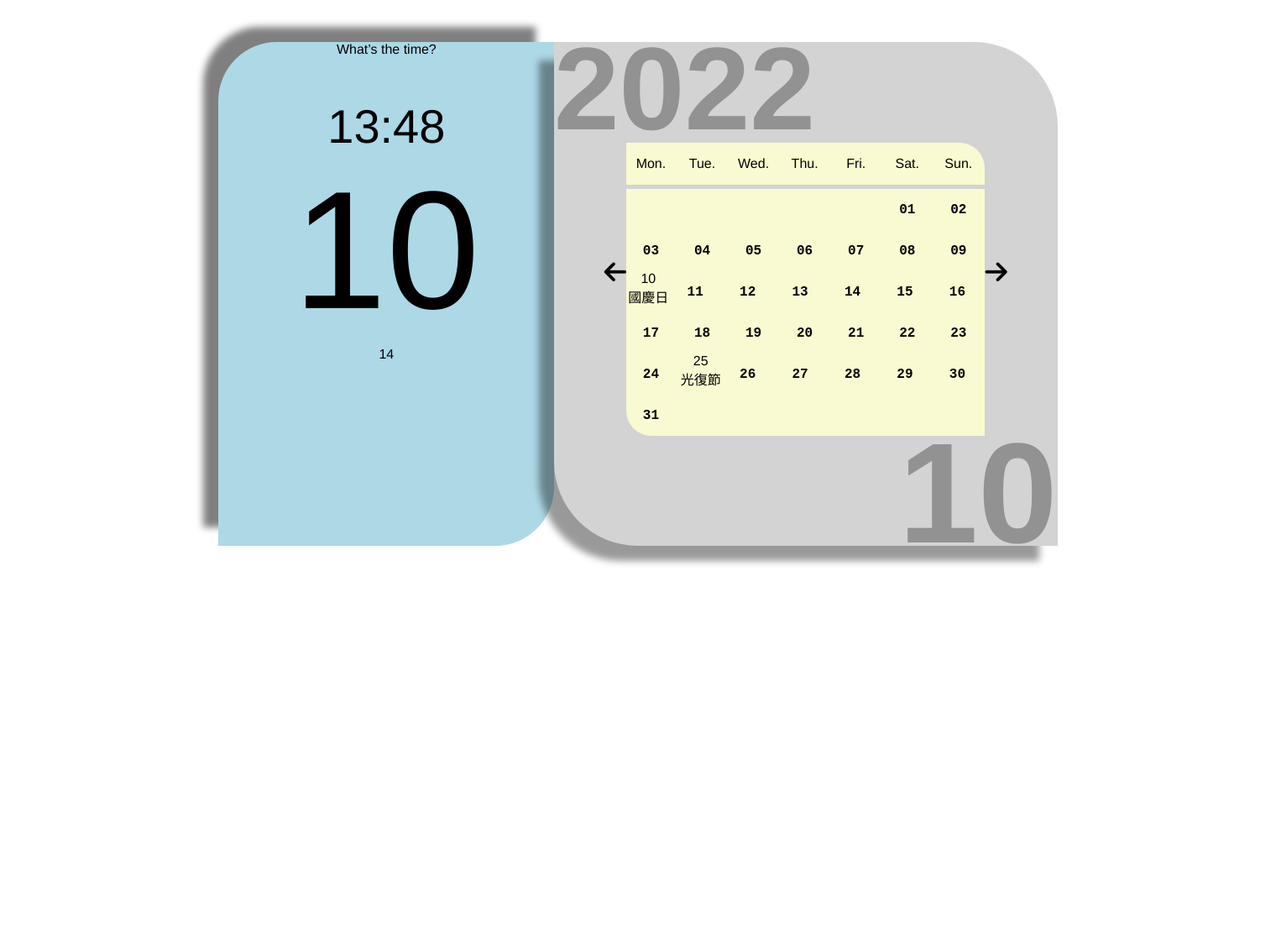
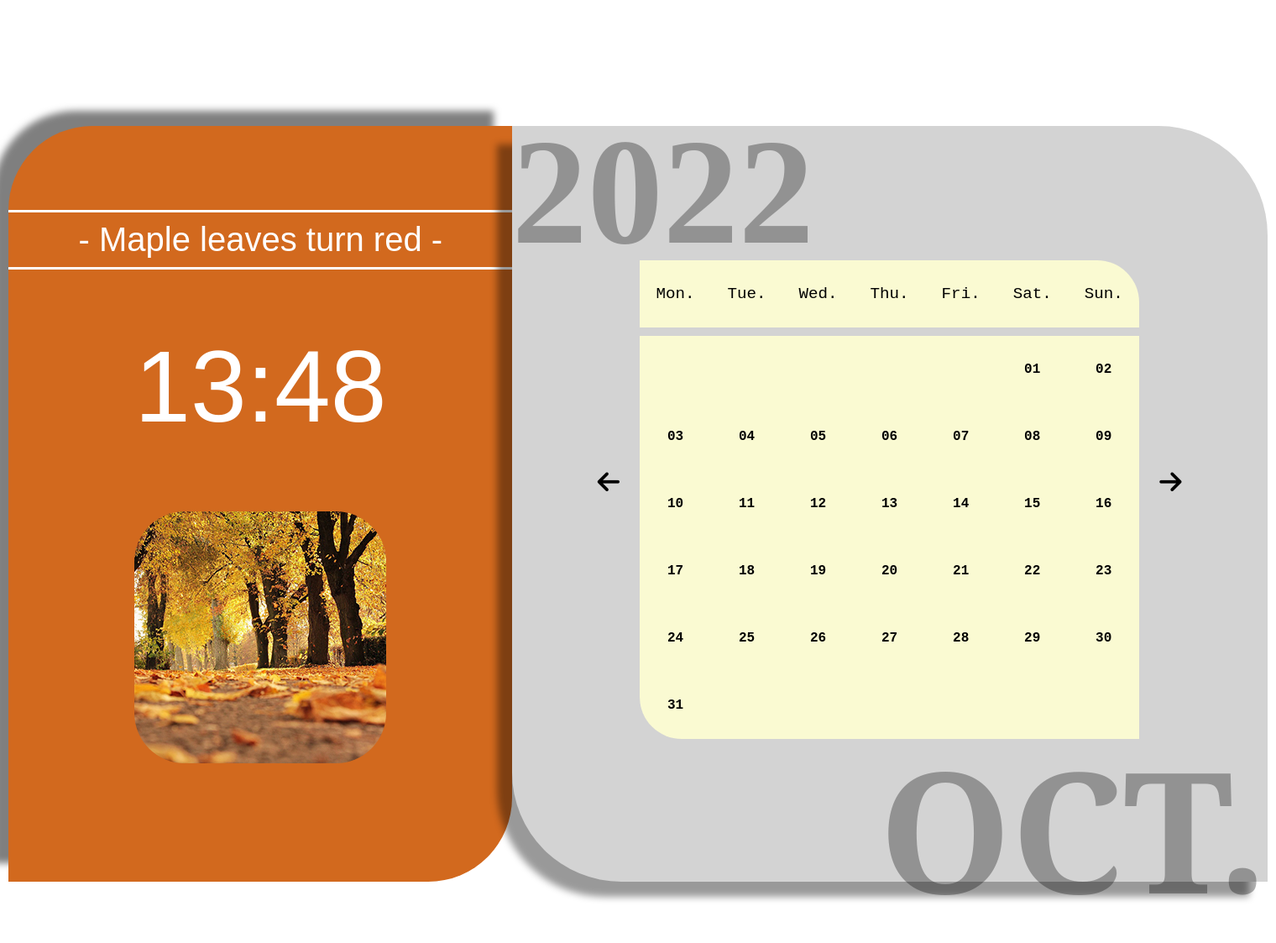
Before and after one commit to luchiahsuan/pra_school, a PHP site: page /calendar_copy.php?y=2022&m=10 in a window 1520 px wide. Shown: the whole page at 84% size. Before the commit the page ends 673 px from the top, so only its background shows below. Run offline with PHP 8.4, Linux system fonts and the light colour scheme; some libraries are stand-ins or nearby versions.

Commit message:
萬年曆作業變更細部結構

```diff
--- a/hw-calender/calendar_copy.php
+++ b/hw-calender/calendar_copy.php
@@ -12,7 +12,6 @@
         * {
             box-sizing: border-box;
             margin: 0 auto;
-            font-family: 'Franklin Gothic Medium', 'Arial Narrow', Arial, sans-serif;
         }
 
 
@@ -20,37 +19,64 @@
             display: flex;
             margin: 0 auto;
             flex-direction: row;
-            width: 1000px;
-            height: 600px;
-            margin-top: 50px;
+            width: 1500px;
+            height: 900px;
+            margin-top: 150px;
         }
 
-        .month-l1 {
-            border-radius: 70px 0 70px 0;
-            flex-basis: 400px;
-            background-color: lightblue;
+        .word {
+            margin-top: 100px;
+            font-size: 40px;
+            border-style: solid none solid none;
+            padding: 10px 0 10px 0;
+
+        }
+
+        .sp,
+        .sum,
+        .aut,
+        .win {
+            border-radius: 100px 0 100px 0;
+            flex-basis: 600px;
             box-shadow: -20px -20px 8px -2px rgba(0, 0, 0, 0.5);
             text-align: center;
+            color: white;
+            font-family: Arial, Helvetica, sans-serif;
         }
 
-        /* .month-l2 {
-            height: 600px;
-            width: 500px;
-            background-color: lightblue;
-        } */
 
-        .l-year {
-            margin-top: 50px;
-            font-size: 7vh;
+
+        .sp {
+            background-color: #76c0ef;
+
         }
 
-        .l-month {
-            font-size: 25vh;
+        .sum {
+            background-color: #ffa500;
+        }
+
+        .aut {
+            background-color: #d2691e;
+        }
+
+        .win {
+            color: white;
+            background-color: #4F9D9D;
+        }
+
+        .l-now {
+            margin-top: 70px;
+            font-size: 120px;
+        }
+
+        .img>img {
+            border-radius: 20%;
+            margin-top: 80px;
         }
 
         .month-r {
-            border-radius: 0 100px 0 100px;
-            flex-basis: 600px;
+            border-radius: 0 130px 0 130px;
+            flex-basis: 900px;
             margin-left: -1px;
             background-color: lightgray;
             box-shadow: -20px 20px 8px -2px rgba(0, 0, 0, 0.4);
@@ -59,24 +85,24 @@
 
         .prenext-m {
             display: inline-block;
-            width: 80%;
             margin: 0 auto;
             margin-top: 55px;
         }
 
         .prenext-y {
-            font-size: 70px;
+            font-size: 90px;
             opacity: 0.3;
             position: absolute;
             margin-top: -25px;
         }
 
         .prenext-m1 {
-            font-size: 85px;
+            font-size: 100px;
             opacity: 0.3;
             margin-top: -30px;
             margin-left: 380px;
             text-align: right;
+            font-family: Georgia, 'Times New Roman', Times, serif;
         }
 
         .prenext-h {
@@ -91,7 +117,7 @@
         .prenext-ar1,
         .prenext-ar2 {
             font-size: 30px;
-            margin-top: 250px;
+            margin-top: 400px;
             height: 50px;
             line-height: 50px;
         }
@@ -105,10 +131,16 @@
         /* 一週+31天 */
         .week,
         .day {
-            height: 50px;
-            line-height: 50px;
+            height: 80px;
+            line-height: 80px;
             font-family: 'Courier New', Courier, monospace;
 
+        }
+
+        .holiday {
+            height: 80px;
+            line-height: 40px;
+            width: calc(100% / 7);
         }
 
         /* 一週那條 */
@@ -116,22 +148,20 @@
             display: flex;
             flex-wrap: wrap;
             margin: 0 auto;
-            margin-top: 120px;
+            margin-top: 160px;
             background-color: lightgoldenrodyellow;
-            border-radius: 0 30px 0 0;
+            border-radius: 0 50px 0 0;
+            font-size: larger;
 
         }
 
         /* 星期幾單天 */
         .date {
             width: calc(100% / 7);
-            margin-left: -1px;
-            margin-bottom: -1px;
         }
 
         .holiday:hover {
             background-color: lightseagreen;
-font-size: larger;
         }
 
         /* 1-31一個月 */
@@ -140,8 +170,8 @@ font-size: larger;
             display: flex;
             flex-wrap: wrap;
             margin: 0 auto;
-            margin-top: 5px;
-            border-radius: 0 0 0 30px;
+            margin-top: 10px;
+            border-radius: 0 0 0 50px;
 
         }
 
@@ -154,8 +184,6 @@ font-size: larger;
         .day {
             font-weight: bold;
             width: calc(100% / 7);
-            margin-left: -1px;
-            margin-bottom: -1px;
         }
     </style>
 </head>
@@ -164,15 +192,18 @@ font-size: larger;
 
 
     <body>
+
         <?php
         date_default_timezone_set('Asia/Taipei');
         $now = date('H:i');
         $cal = [];
-        $hy=date('y');
-        $holiday = ["2022-10-25" => "光復節", "2022-10-10" => "國慶日"];
+        $hy = date('y');
         // 如果有要求年月就顯示要求的,如無要求則顯示當下年月
         $month = (isset($_GET['m'])) ? $_GET['m'] : date("m");
         $year = (isset($_GET['y'])) ? $_GET['y'] : date("Y");
+        $holiday = [
+            '2023-05-09' => "B-day"
+        ];
 
 
         $preyear = $year;
@@ -215,18 +246,47 @@ font-size: larger;
         for ($i = 0; $i < $lastSpaceDays; $i++) {
             $cal[] = '';
         }
-
         ?>
 
-        <div class="shaow-u"></div>
         <div class="month">
-            <div class="month-l1">
-                What’s the time?
+            <!-- <div class="hyear"> -->
+            <!-- <div class="month-l1"> -->
+            <!-- What’s the time?
 
-                <div class="l-year"><?= $now; ?></div>
+                <div class="l-now"><?= $now; ?></div>
                 <div class="l-month"><?= $month; ?></div>
-                <div class="l-day"><?= date("d") ?></div>
-            </div>
+                <div class="l-day"><?= date("d") ?></div> -->
+            <?php
+
+
+            if ($month >= 2 && $month <= 4) {
+                echo "<div class='sp'>
+                <div class='word'>- Spring is around the corner -</div>
+                <div class='l-now'>" . $now . "</div>
+                <div class='img'><img src='./image/sp.jpg' alt='sp'></div>
+                </div>";
+            } else if ($month >= 5 && $month <= 7) {
+                echo "<div class='sum'>
+                <div class='word'>- It's SUMMER time -</div>
+                <div class='l-now'>" . $now . "</div>
+                <div class='img'><img src='./image/sum.jpg' alt='sum'></div>
+                </div>";
+            } else if ($month >= 8 && $month <= 10) {
+                echo "<div class='aut'>
+                <div class='word'>- Maple leaves turn red -</div>
+                <div class='l-now'>" . $now . "</div>
+                <div class='img'><img src='./image/aut.jpg' alt='aut'></div>
+                </div>";
+            } else if ($month >= 11 || $month = 1) {
+                echo "<div class='win'>
+                <div class='word'>- Time to sleep well -</div>
+                <div class='l-now'>" . $now . "</div>
+                <div class='img'><img src='./image/win.jpg' alt='win'></div>
+                </div>";
+            }
+            ?>
+            <!-- </div> -->
+
 
             <div class="month-r">
                 <div class="prenext-y">
@@ -276,7 +336,33 @@ font-size: larger;
                 </div>
 
                 <div class="prenext-m1">
-                    <h1><?= $month; ?> </h1>
+                    <h1><?php
+                        if ($month == 1) {
+                            echo "JAN.";
+                        } elseif ($month == 2) {
+                            echo "FEB.";
+                        } elseif ($month == 3) {
+                            echo "MAR.";
+                        } elseif ($month == 4) {
+                            echo "APR.";
+                        } elseif ($month == 5) {
+                            echo "MAY.";
+                        } elseif ($month == 6) {
+                            echo "JUN.";
+                        } elseif ($month == 7) {
+                            echo "JUL.";
+                        } elseif ($month == 8) {
+                            echo "AUG.";
+                        } elseif ($month == 9) {
+                            echo "SEP.";
+                        } elseif ($month == 10) {
+                            echo "OCT.";
+                        } elseif ($month == 11) {
+                            echo "NOV.";
+                        } else {
+                            echo "DEC.";
+                        }
+                        ?> </h1>
                 </div>
             </div>
         </div>
```
Also changed, not shown: hw-calender/image/aut.jpg (added), hw-calender/image/sp.jpg (added), hw-calender/image/sum.jpg (added), hw-calender/image/win.jpg (added).
